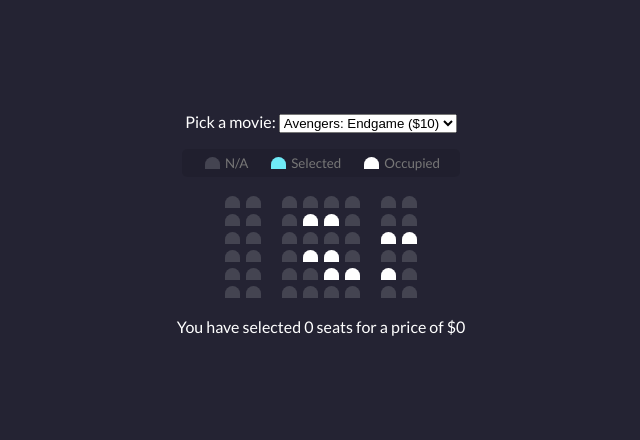
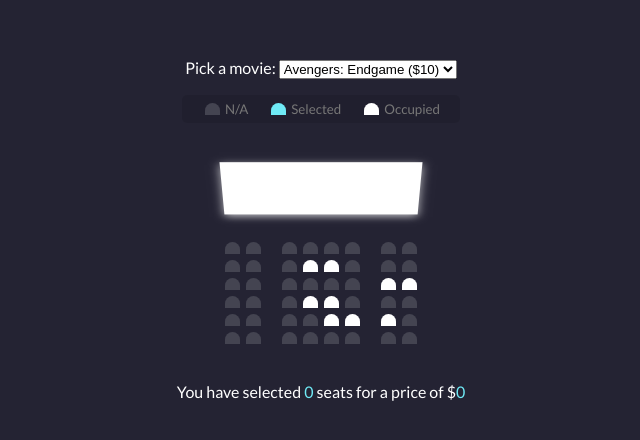
Before and after one commit to fran1014/Movieseatbooking, a plain HTML site: page index.html in a window 1280 px wide. Shown: the part 168-608 px from the top of the page, without its empty margins (319-959 px from the left). Drawn offline with Linux system fonts and the light colour scheme.

Commit message:
terminated styling css

```diff
--- a/index.html
+++ b/index.html
@@ -33,7 +33,7 @@
     </ul>
 
     <div class="container">
-      <div class="screen">
+      <div class="screen"></div>
         <div class="row">
           <div class="seat"></div>
           <div class="seat"></div>
@@ -43,7 +43,8 @@
           <div class="seat"></div>
           <div class="seat"></div>
           <div class="seat"></div>
-        </div>
+
+      </div>
         <div class="row">
           <div class="seat"></div>
           <div class="seat"></div>
--- a/style.css
+++ b/style.css
@@ -30,6 +30,11 @@ body {
   -moz-appearance: none;
   -webkit-appearance: none;
   appearance: none;
+}
+
+.container {
+  perspective: 1000px;
+  margin-bottom: 30px;
 }
 
 .seat {
@@ -91,3 +96,20 @@ body {
 .row {
   display: flex;
 }
+
+.screen {
+  background-color: #fff;
+  height: 70px;
+  width: 100%;
+  margin: 15px 0;
+  transform: rotateX(-45deg);
+  box-shadow: 0 3px 10px rgba(255, 255, 255, 0.7);
+}
+
+p.text {
+  margin: 5px 0;
+}
+
+p.text span {
+  color: #6feaf6;
+}
```
